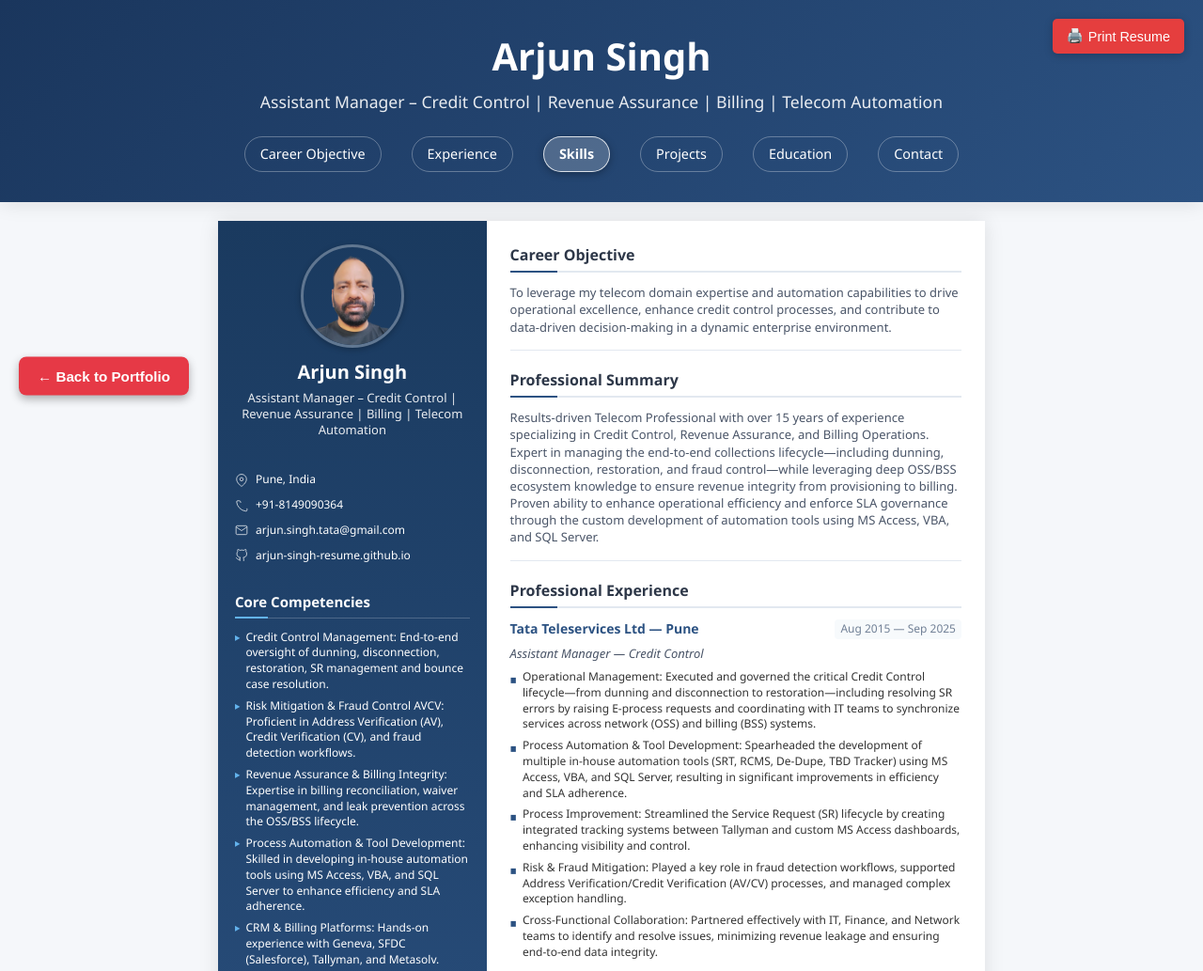
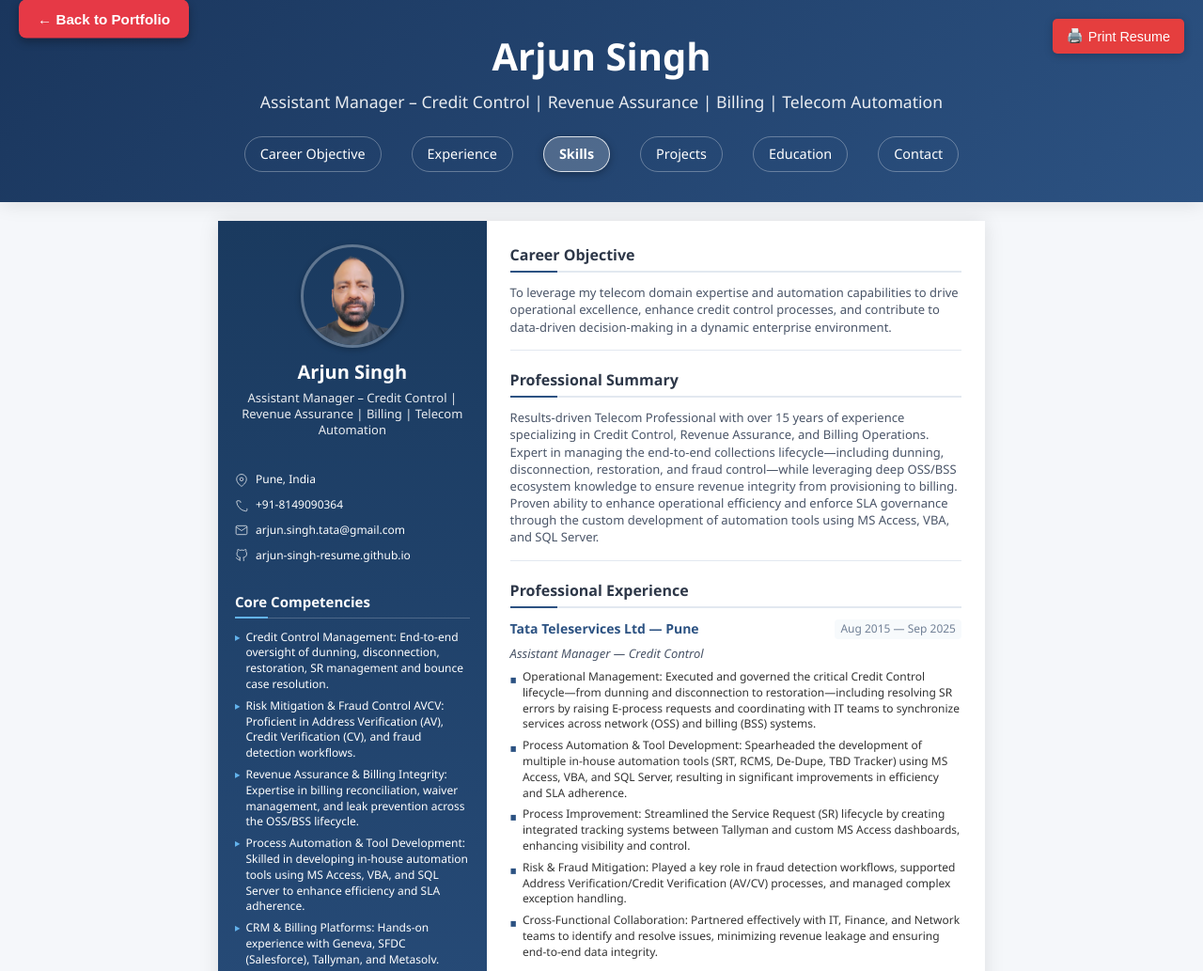
Before and after one commit to arjun-singh-resume/arjun-singh-resume.github.io, a plain HTML site: page resume/index.html in a window 1280 px wide. Shown: the top 1033 px of the page at 94% size. Drawn offline with Linux system fonts and the light colour scheme.

Commit message:
Update main.css

```diff
--- a/styles/main.css
+++ b/styles/main.css
@@ -656,7 +656,7 @@ body {
 /* ===== Floating Left-Side Button (Same as Right) ===== */
 .floating-left {
     position: fixed;
-    top: 50%;
+    top: 20px;
     left: 20px;
     transform: translateY(-50%);
     display: flex;
```
